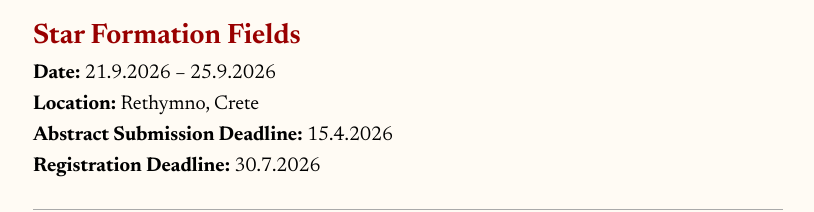
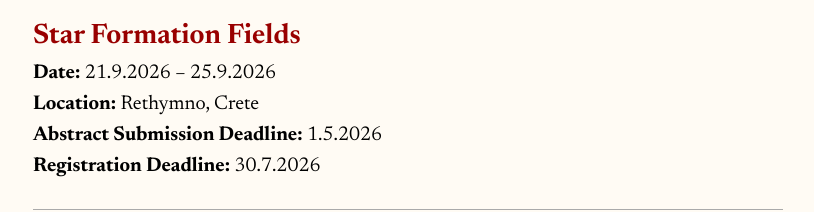
Before and after one commit to starformationnews/website, a SvelteKit app: page /meetings in a window 1280 px wide. Shown: the part 2660-2872 px from the top of the page, without its empty margins (232-1046 px from the left). Built offline with nearby package versions, Linux system fonts and the light colour scheme.

Commit message:
Updated meetings

```diff
--- a/src/routes/meetings/Meetings.svelte
+++ b/src/routes/meetings/Meetings.svelte
@@ -70,7 +70,7 @@
 <h3> <a href="https://star-formation-fields.univie.ac.at" target="_blank">Star Formation Fields </a> </h3>
 <p><strong>Date:</strong> 21.9.2026 – 25.9.2026</p>
 <p><strong>Location:</strong> Rethymno, Crete </p>
-<p><strong>Abstract Submission Deadline:</strong> 15.4.2026</p>
+<p><strong>Abstract Submission Deadline:</strong> 1.5.2026</p>
 <p><strong>Registration Deadline:</strong> 30.7.2026 </p>
 
 <h3> <a href="https://sites.google.com/view/disksincontext" target="_blank">DISCO: Disks in Context</a> </h3>
```
